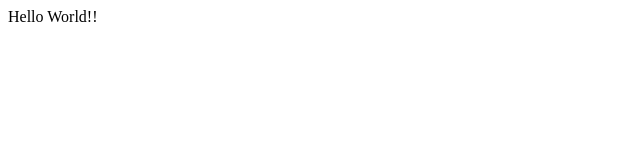
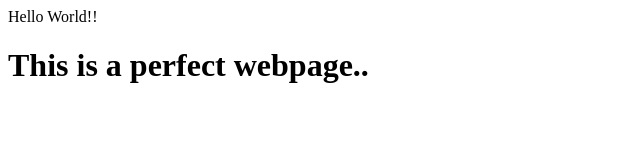
Before and after one commit to samirp03/demo-repo, a plain HTML site: page index.html in a window 1280 px wide. Shown: the whole page, without its empty margins (0-640 px from the left). Drawn offline with Linux system fonts and the light colour scheme.

Commit message:
Added new line

```diff
--- a/index.html
+++ b/index.html
@@ -1 +1,3 @@
-<div>Hello World!!</div>
+<div>Hello World!!
+    <h1>This is a perfect webpage..</h1>
+</div>
```
